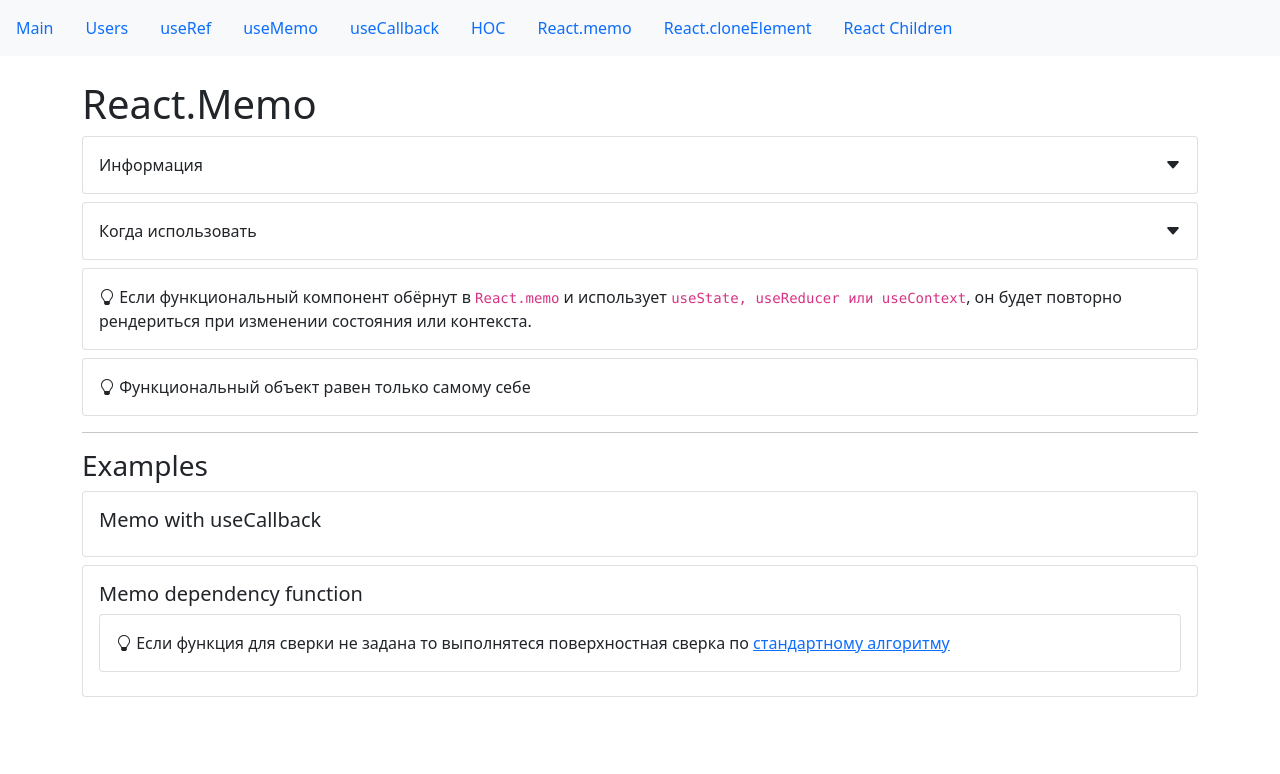
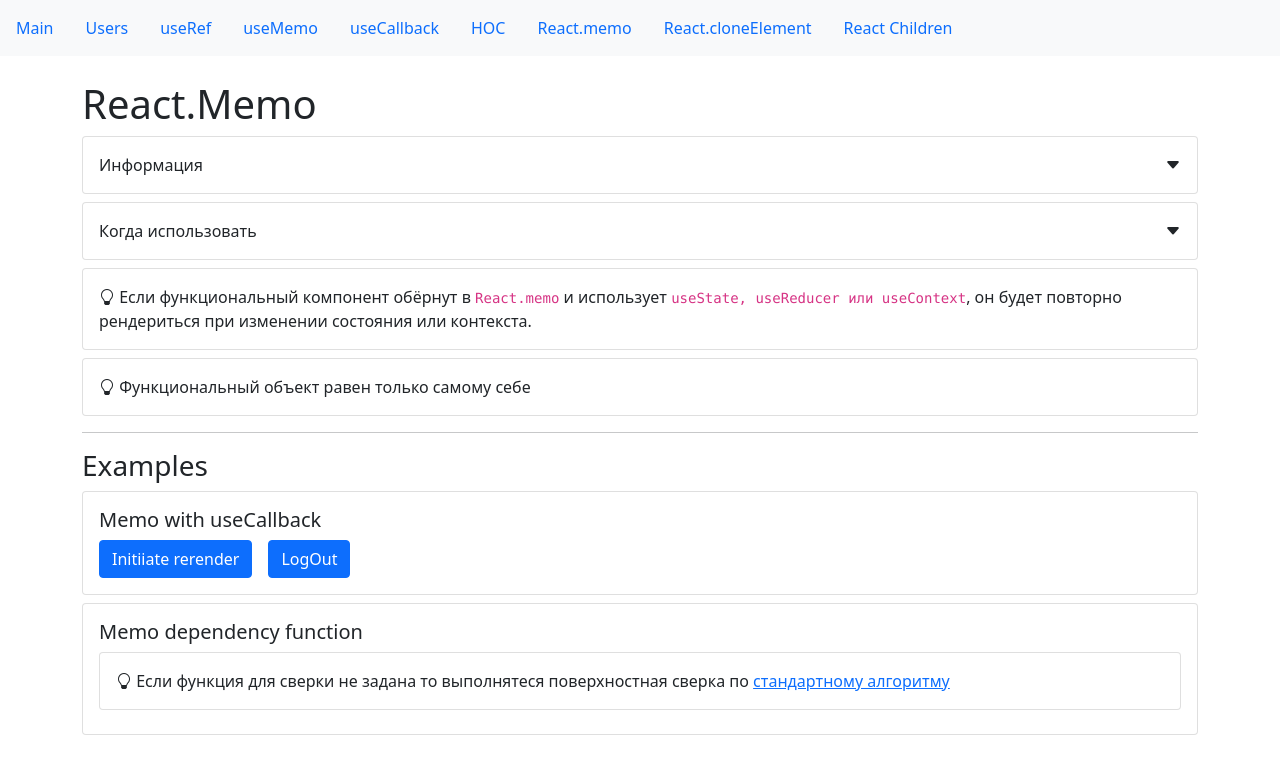
Before and after one commit to egolegegit/lesson_11_project, a React (Create React App) app: page /memo in a window 1280 px wide. Shown: the top 774 px of the page. Built offline with nearby package versions, Linux system fonts and the light colour scheme.

Commit message:
React.memo 1

```diff
--- a/src/app/components/examples/memo/memoWithUseCallbackExample.jsx
+++ b/src/app/components/examples/memo/memoWithUseCallbackExample.jsx
@@ -1,5 +1,47 @@
-const MemoWithUseCallbackExample = (props) => {
-    return null;
+import React, { useEffect, useState } from "react";
+import PropTypes from "prop-types";
+
+const LogOutButton = ({ onLogOut }) => {
+    useEffect(() => {
+        console.log("render button");
+    });
+
+    return (
+        <button className="btn btn-primary" onClick={onLogOut}>
+            LogOut
+        </button>
+    );
 };
 
+const MemoizedLogOutButton = React.memo(
+    LogOutButton,
+    (prevProps, nextProps) => {
+        if (prevProps === nextProps) return true;
+        return false;
+    }
+);
+
+const MemoWithUseCallbackExample = () => {
+    const [state, setState] = useState(false);
+
+    const handleLogOut = () => {
+        localStorage.removeItem("auth");
+    };
+
+    return (
+        <>
+            <button
+                className="btn btn-primary me-3"
+                onClick={() => setState(!state)}
+            >
+                Initiiate rerender
+            </button>
+
+            <MemoizedLogOutButton onLogOut={handleLogOut} />
+        </>
+    );
+};
+
+LogOutButton.propTypes = { onLogOut: PropTypes.func };
+
 export default MemoWithUseCallbackExample;
```
